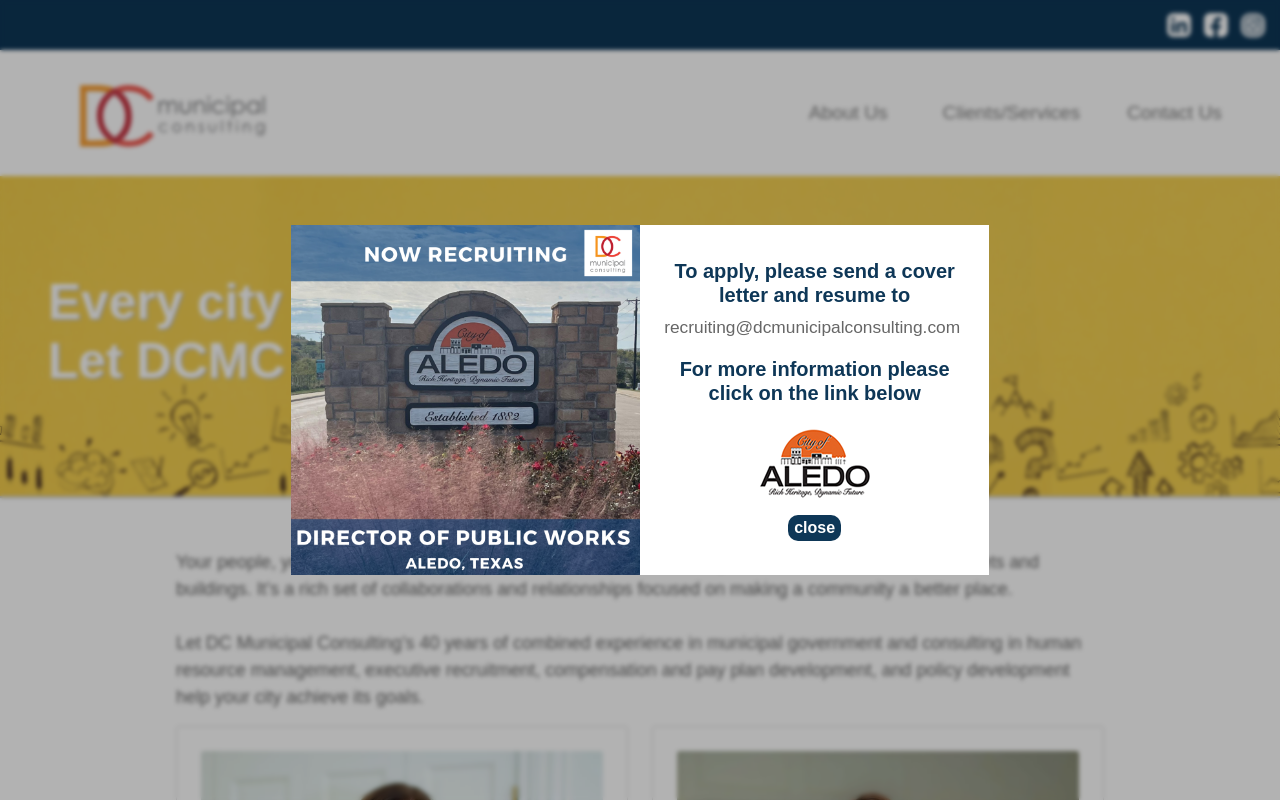
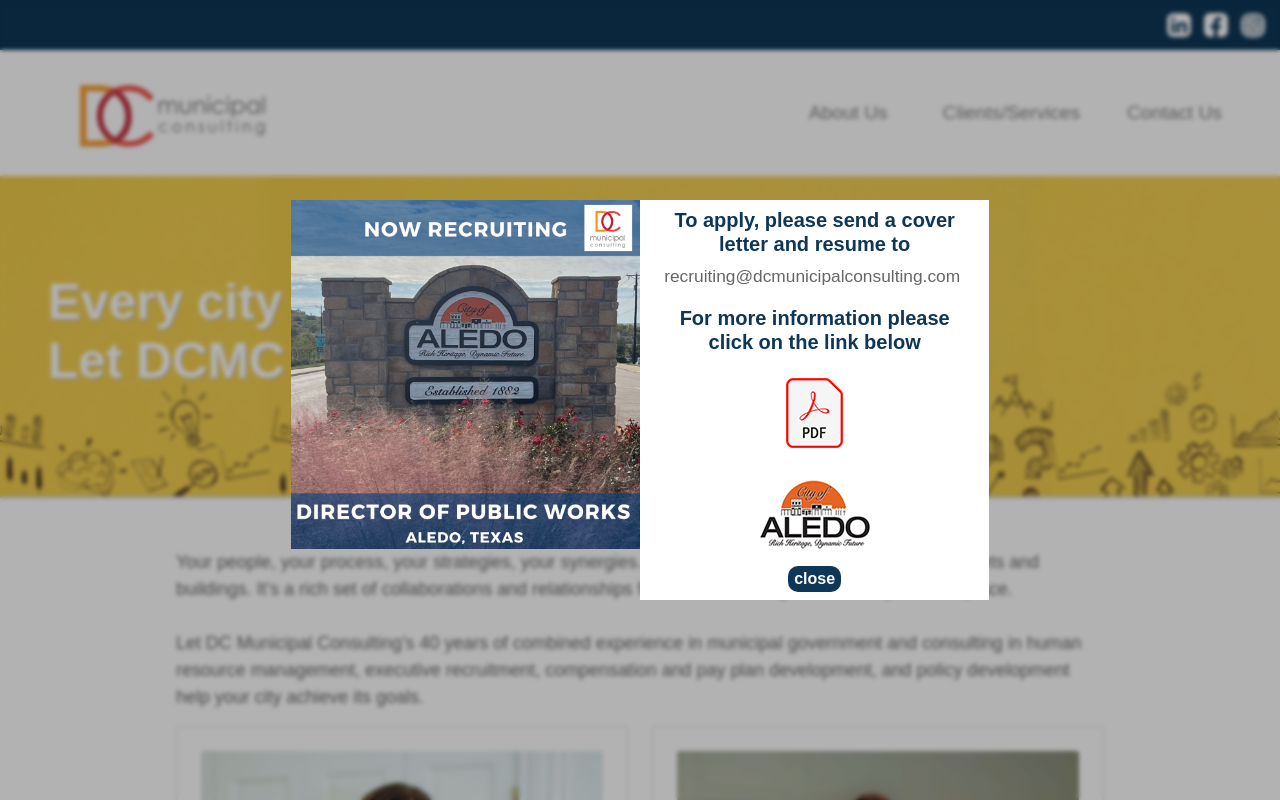
Before and after one commit to Sstefansdottir0620/dc-consulting, a React (Create React App) app: page / in a window 1280 px wide. Shown: the top 800 px of the page. Built offline with nearby package versions, Linux system fonts and the light colour scheme.

Commit message:
pdf file added

```diff
--- a/src/components/PopUp.js
+++ b/src/components/PopUp.js
@@ -1,6 +1,8 @@
 import React from 'react'
 import popupImage from "../images/popupImage.png";
 import CityAledo from "../images/cityaledo - logo.png";
+import pdfAledo from "../images/pdfAledo.png";
+
 import '../PopUp.css'
 
 function PopUp({trigger, triggerSet}) {
@@ -9,7 +11,7 @@
         <div className="popup-inner">
             <div className="row d-flex justify-content-center">
                 <div className="col-sm-4 p-0">
-                    <img src={popupImage} alt="popupImage" className='popup-image' onClick={() => window.location.href = "https://www.aledotx.gov/"}></img>
+                    <img src={popupImage} alt="popupImage" className='popup-image' onClick={() => window.location.href = "https://drive.google.com/file/d/1LNYMpeeq31Eh95Av3DQ9ZCQiEBybRTax/view?usp=share_link"}></img>
                 </div>
                 <div className="col-sm-4 popup-right p-5 p-sm-2">
                     <div className="row d-flex justify-content-center h-100">
@@ -27,11 +29,18 @@
                   </a>
                 </p>
                 <h1>For more information please click on the link below</h1>
+
                 <div className="col city-logo">
-                  <a href="https://www.aledotx.gov/human-resources" target="blank">
+                  <a href="https://www.aledotx.gov/" target="blank">
+                    <img src={pdfAledo} alt="pdfAledo"></img>
+                  </a>
+                </div>
+                <div className="col city-logo">
+                  <a href="https://www.aledotx.gov/" target="blank">
                     <img src={CityAledo} alt="cityAledo"></img>
                   </a>
                 </div>
+
                                 <button className="close-btn" onClick={() => triggerSet(false)}>close</button>
                             </div>
                         </div>
```
Also changed, not shown: src/images/pdfAledo.png (added).
